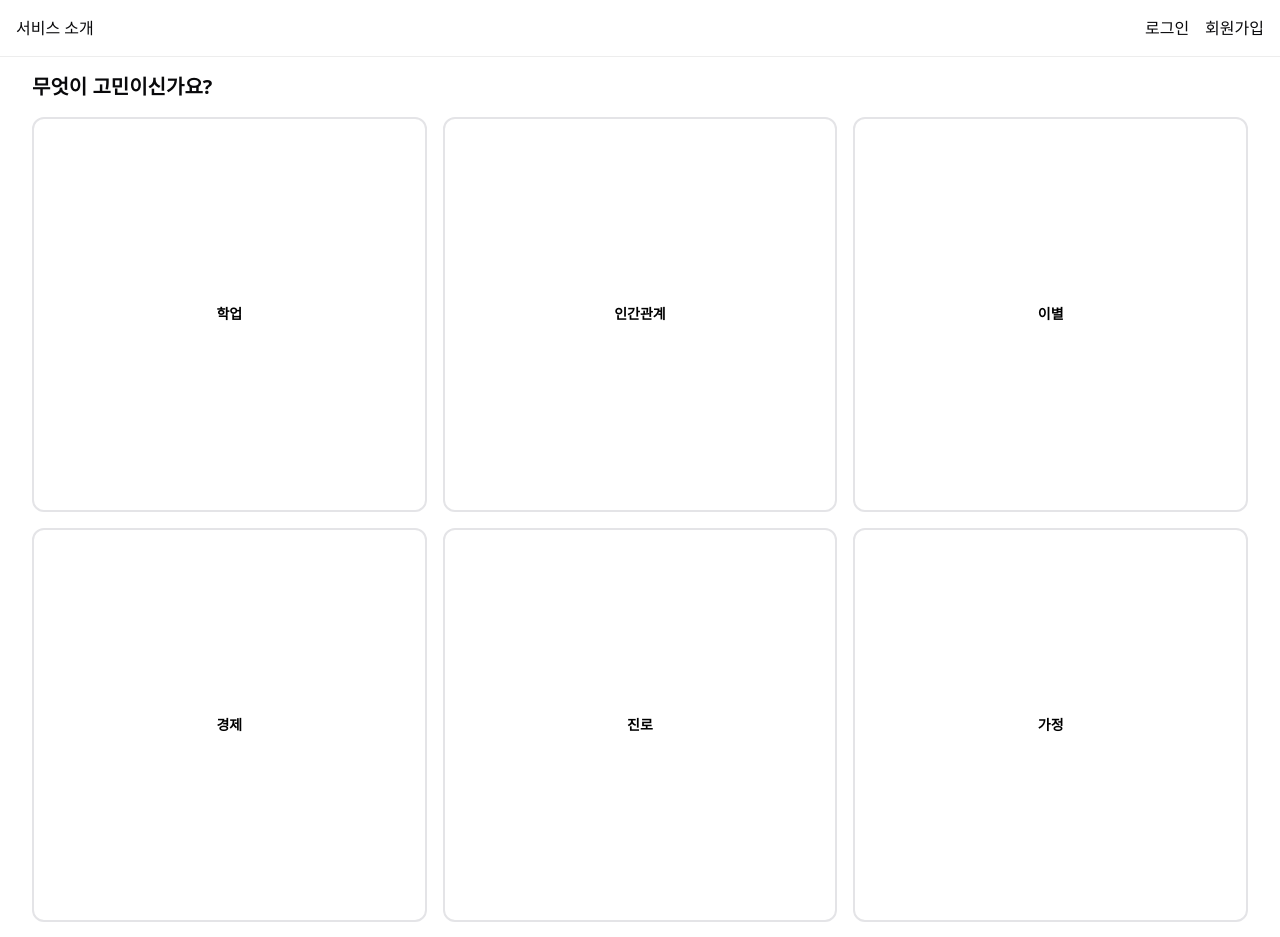
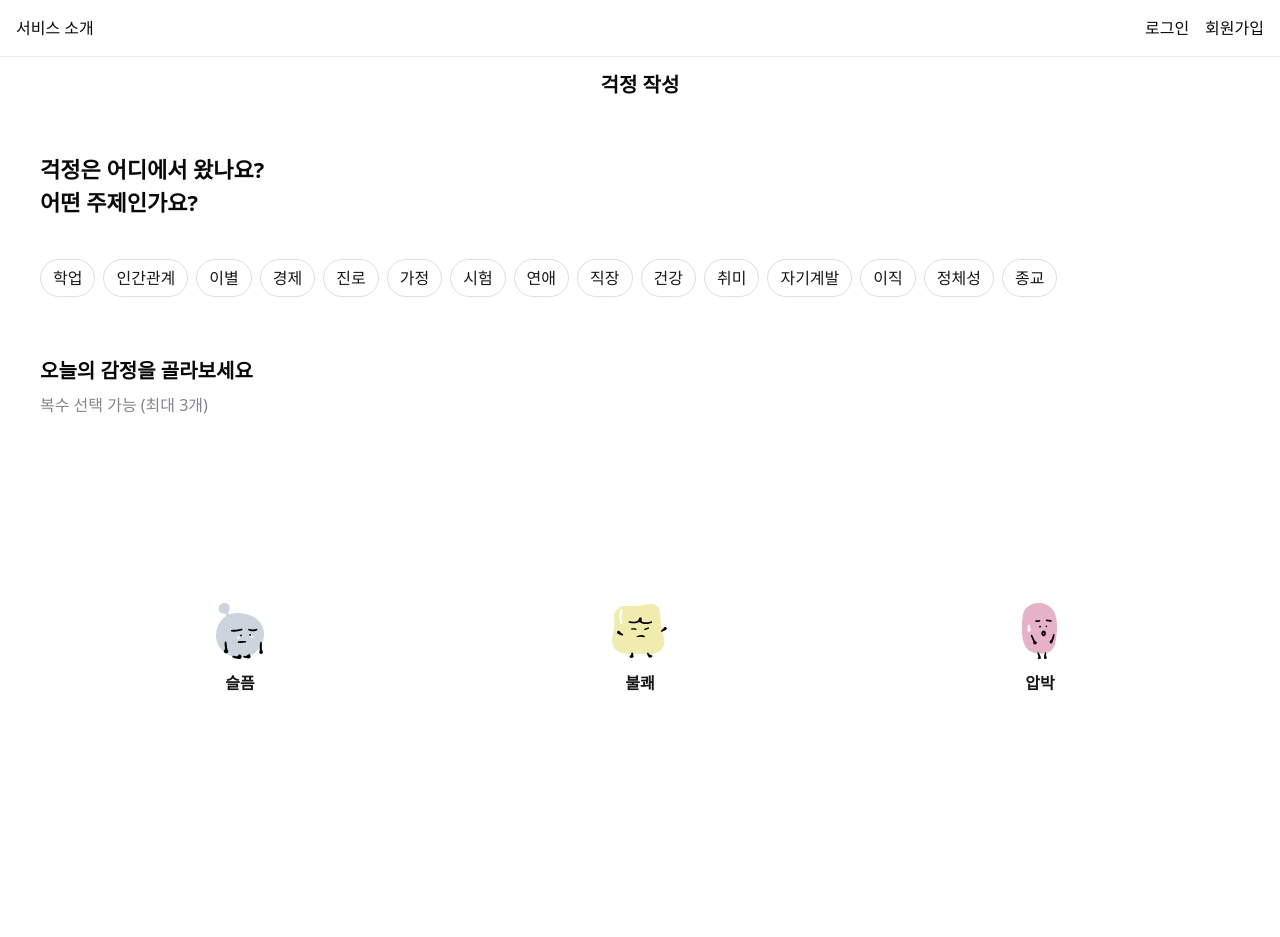
Before and after one commit to PomegranateBlue/dont_worry, a Next.js app: page /note in a window 1280 px wide. Shown: the top 937 px of the page. Built offline with nearby package versions, Linux system fonts and the light colour scheme; no server answers.

Commit message:
💄 style / 디자인 시안 적용 중

```diff
--- a/src/app/layout.tsx
+++ b/src/app/layout.tsx
@@ -30,9 +30,7 @@ export default function RootLayout({
         className={`${geistSans.variable} ${geistMono.variable} antialiased`}
       >
         <Header />
-        <Providers>
-          <main className="px-4">{children}</main>
-        </Providers>
+        <Providers>{children}</Providers>
       </body>
     </html>
   );
--- a/src/components/noteBoxComponents/FilterModal.tsx
+++ b/src/components/noteBoxComponents/FilterModal.tsx
@@ -70,7 +70,7 @@ const FilterModal = ({
       case '주제별':
         return TOPIC_CATEGORIES;
       case '감정별':
-        return EMOTION_CATEGORIES;
+        return EMOTION_CATEGORIES.map(({ label }) => label);
       default:
         return [];
     }
@@ -96,7 +96,7 @@ const FilterModal = ({
             <button
               key={tab}
               onClick={() => setSelectedOption(tab)}
-              className={`flex-1 text-center pb-2 text-lg font-semibold ${
+              className={`flex-1 text-center pb-2 py-[32px] text-[14px] font-semibold ${
                 selectedOption === tab
                   ? 'text-primary-4 border-b-2 border-primary-4'
                   : 'text-gray-400'
@@ -112,7 +112,7 @@ const FilterModal = ({
             <button
               key={option}
               onClick={() => handleToggle(option)}
-              className={`min-w-10 max-h-8 px-3 py-1 rounded-xl border text-md ${
+              className={` max-h-8 py-3 rounded-full border text-[16px] ${
                 selectedValues.includes(option)
                   ? 'bg-primary-4 text-white border-primary-4'
                   : 'border-gray-300 text-gray-700'
--- /dev/null
+++ b/src/components/noteComponents/BackButton.tsx
@@ -0,0 +1,22 @@
+'use client';
+
+import { ChevronLeft } from 'lucide-react';
+
+interface BackStepButtonProps {
+  stepText: string;
+  buttonEvent: () => void;
+}
+
+const BackButton = ({ stepText, buttonEvent }: BackStepButtonProps) => {
+    const handleBackButton=()=>{
+
+    }
+
+    return (
+    <button onClick={buttonEvent}>
+      <ChevronLeft />
+    </button>
+  );
+};
+
+export default BackButton;
--- a/src/components/noteComponents/EmotionCategoryForm.tsx
+++ b/src/components/noteComponents/EmotionCategoryForm.tsx
@@ -6,28 +6,32 @@ import { useNoteStore } from '@/store/note/noteStore';
 const EmotionCategoryForm = () => {
   const { selectedEmotions, toggleEmotion } = useNoteStore();
   return (
-    <div className="p-4">
-      <p className="text-xl font-semibold mb-4">
-        여러 감정이 들으셨을것 같네요
+    <div className="p-5">
+      <p className="text-xl font-semibold px-5 text-[22px]">
+        오늘의 감정을 골라보세요
       </p>
-      <div className="grid grid-cols-3 gap-4">
+      <p className="px-5 font-[14px] text-label-alternative mt-2">
+        복수 선택 가능 (최대 3개)
+      </p>
+      <div className="grid grid-cols-3 p-5 ">
         {EMOTION_CATEGORIES.map(({ label, emoji }) => {
           const isSelected = selectedEmotions.includes(label);
           return (
-            <button
-              key={label}
-              onClick={() => toggleEmotion(label)}
-              className={`w-full aspect-square rounded-xl font-bold text-sm border-2 flex flex-col items-center justify-center
+            <div key={label} className="flex justify-items-center">
+              <button
+                onClick={() => toggleEmotion(label)}
+                className={`w-full aspect-square  rounded-xl font-bold text-label-normal mt-3 flex flex-col items-center justify-center space-y-[12px]
                 ${
-                  isSelected
-                    ? 'bg-black text-white border-black'
-                    : 'bg-white text-black border-gray-400'
+                  !isSelected
+                    ? 'bg-none text-white border-black'
+                    : 'bg-primary-3  text-black border-gray-400'
                 }
               `}
-            >
-              <Image src={emoji} width={64} height={64} alt={label} />
-              <span>{label}</span>
-            </button>
+              >
+                <Image src={emoji} width={56} height={56} alt={label} />
+                <span className="text-label-normal text-[16px] ">{label}</span>
+              </button>
+            </div>
           );
         })}
       </div>
--- a/src/components/noteComponents/MessageForm.tsx
+++ b/src/components/noteComponents/MessageForm.tsx
@@ -5,9 +5,9 @@ const MessageForm = () => {
   const { message, setMessage } = useNoteStore();
 
   return (
-    <div className="relative w-full">
+    <div className="p-5">
       <textarea
-        className="p-2 border-[1px] border-black text-black resize-none w-full h-96 rounded-lg"
+        className="p-5 border-[1px] border-label-assistive text-black resize-none w-[335px] h-[300px] rounded-lg"
         value={message}
         onChange={(e) => setMessage(e.target.value)}
         maxLength={150}
--- a/src/components/noteComponents/StepButton.tsx
+++ b/src/components/noteComponents/StepButton.tsx
@@ -8,7 +8,7 @@ interface StepButtonProps {
 const StepButton = ({ stepText, buttonEvent }: StepButtonProps) => {
   return (
     <button
-      className="px-[343px] py-[60px] text-base text-white bg-black  "
+      className="w-[375px] h-[64px] items-center text-backgroundSet-offwhite bg-black  "
       onClick={buttonEvent}
     >
       {stepText}
--- a/src/components/noteComponents/StepFlow.tsx
+++ b/src/components/noteComponents/StepFlow.tsx
@@ -1,7 +1,7 @@
 'use client';
 
 import { useState, useRef } from 'react';
-
+import { ChevronLeft } from 'lucide-react';
 import EmotionCategoryForm from './EmotionCategoryForm';
 import TopicCategoryForm from './TopicCategoryForm';
 import MessageForm from './MessageForm';
@@ -11,7 +11,6 @@ import { useNoteStore } from '@/store/note/noteStore';
 
 enum StepProps {
   CATEGORY = 'category',
-  EMOTION = 'emotion',
   MESSAGE = 'message',
   RESULT = 'result'
 }
@@ -47,35 +46,53 @@ const StepFlow = () => {
     <div>
       {step === StepProps.CATEGORY && (
         <div>
+          <p className="flex h-[56px] items-center justify-center w-full bg-backgroundSet-normal text-[20px] font-semibold px-[6px]">
+            걱정 작성
+          </p>
           <TopicCategoryForm onSelectCategory={handleCategorySelect} />
           <div ref={emotionRef}>
             <EmotionCategoryForm />
           </div>
-
+          <div className="px-5 py-2 w-full">
             <button
-            className="text-[#FFFFFF] bg-[#8573C9] w-full  font-semibold rounded-md py-2 mb-4"
+              className="flex items-center justify-center mx-auto w-full h-[48px]  text-[#FFFFFF] bg-[#8573C9]  text-[18px] font-semibold rounded-md px-5"
               onClick={() => setStep(StepProps.MESSAGE)}
             >
               다음으로
             </button>
           </div>
+        </div>
       )}
 
       {step === StepProps.MESSAGE && (
         <div className="flex flex-col min-h-screen  overflow-hidden">
+          <div className="relative h-[56px] w-full px-[6px]">
+            <button
+              className="absolute left-4 top-1/2 -translate-y-1/2"
+              onClick={() => setStep(StepProps.CATEGORY)}
+            >
+              <ChevronLeft />
+            </button>
+            <div className="absolute inset-0 flex justify-center items-center">
+              <p className="text-[20px] font-semibold">감정 작성</p>
+            </div>
+          </div>
+
           <div className="flex-1 flex flex-col">
-            <p className="font-semibold text-xl p-4 mr-auto">
+            <p className="font-semibold text-[22px] px-5 py-2  ">
               오늘 나의 걱정을 작성해보세요
             </p>
             <MessageForm />
           </div>
 
+          <div className="px-5 py-2 w-full">
             <button
               onClick={handelSubmit}
-            className="text-[#FFFFFF] bg-[#8573C9] w-full  font-semibold rounded-md py-2 mb-4"
+              className="w-full h-[48px] text-[#FFFFFF] bg-[#8573C9]  text-[18px] font-semibold rounded-md px-5"
             >
               제출하기
             </button>
+          </div>
         </div>
       )}
 
--- a/src/components/noteComponents/TopicCategoryForm.tsx
+++ b/src/components/noteComponents/TopicCategoryForm.tsx
@@ -10,17 +10,22 @@ interface Props {
 const TopicCategoryForm = ({ onSelectCategory }: Props) => {
   const { selectedTopic } = useNoteStore();
   return (
-    <div className="p-4">
-      <p className="text-xl font-semibold mb-4">무엇이 고민이신가요?</p>
-      <div className="grid grid-cols-3 gap-4">
+    <div className="p-5">
+      <p className="text-[22px] font-semibold p-5">
+        걱정은 어디에서 왔나요?
+        <br />
+        어떤 주제인가요?
+      </p>
+
+      <div className="flex flex-wrap gap-2 p-5">
         {TOPIC_CATEGORIES.map((topic) => {
           const isTopic = selectedTopic === topic;
           return (
             <button
               key={topic}
               onClick={() => onSelectCategory(topic)}
-              className={`w-full aspect-square rounded-xl font-bold text-sm border-2 flex flex-col items-center justify-center
-                ${!isTopic ? 'bg-white text-black' : 'bg-black text-white'}
+              className={`px-3 py-[6px] rounded-full text-label-normal text-[16px] gap-1 border-[1px] border-line-normal  flex flex-col items-center justify-center
+                ${!isTopic ? 'bg-white text-black' : 'bg-primary-3 text-white'}
               `}
             >
               {topic}
--- a/src/constants/openai/category.ts
+++ b/src/constants/openai/category.ts
@@ -18,16 +18,17 @@ export const TOPIC_CATEGORIES = [
 //카테고리 내에서만 고르도록
 
 export const EMOTION_CATEGORIES = [
+  { label: '슬픔', emoji: '/images/sad.svg' },
+  { label: '불쾌', emoji: '/images/discomfort.svg' },
   { label: '압박', emoji: '/images/stress.svg' },
-  { label: '무기력', emoji: '/images/lethargy.svg' },
-  { label: '외로움', emoji: '/images/lonely.svg' },
-  { label: '불쾌', emoji: '/images/discomfort.svg' },
+  { label: '불안', emoji: '/images/anxiety.svg' },
   { label: '혼란', emoji: '/images/confusion.svg' },
+  { label: '분노', emoji: '/images/anger.svg' },
   { label: '우울', emoji: '/images/melancholy.svg' },
   { label: '짜증', emoji: '/images/annoying.svg' },
   { label: '후회', emoji: '/images/regret.svg' },
-  { label: '분노', emoji: '/images/anger.svg' },
-  { label: '불안', emoji: '/images/anxiety.svg' }
+  { label: '외로움', emoji: '/images/lonely.svg' },
+  { label: '무기력', emoji: '/images/lethargy.svg' }
 ] as const;
 
 // 카테고리 내에서만 고르도록하기
```
Also changed, not shown: src/components/noteComponents/ResultForm.tsx (+12 -7 lines). Lines whose indentation alone changed are shown as unchanged.
